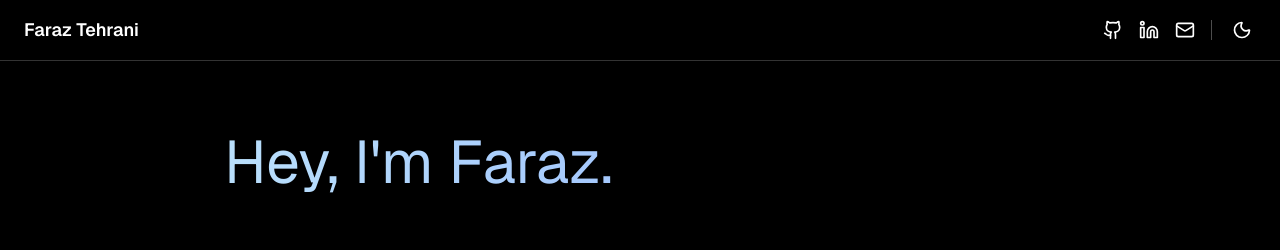
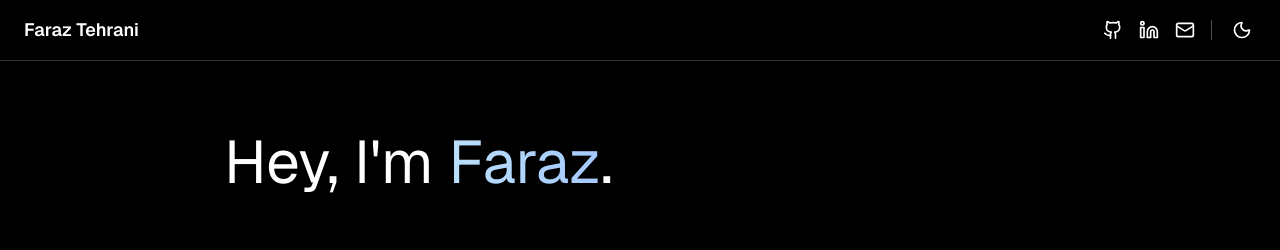
Before and after one commit to faraz-t/portfolio, a Next.js app: page / in a window 1280 px wide. Shown: the top 250 px of the page. Built offline with nearby package versions, Linux system fonts and the light colour scheme.

Commit message:
Finish homepage

```diff
--- a/src/app/components/Header.tsx
+++ b/src/app/components/Header.tsx
@@ -27,7 +27,7 @@ export default function Header() {
   };
 
   return (
-    <header className="sticky top-0 z-50 border-b border-[var(--foreground)]/20 bg-[var(--background)]/95 backdrop-blur-md text-[var(--foreground)]">
+    <header className="sticky top-0 z-50 border-b border-[var(--foreground)]/20 bg-[var(--background)]/25 backdrop-blur-lg text-[var(--foreground)]">
       <nav className="flex items-center justify-between w-full px-6 py-4">
         {/* Left side: Name */}
         <Link href="/" className="text-lg font-semibold hover:opacity-70">
--- a/src/app/layout.tsx
+++ b/src/app/layout.tsx
@@ -16,7 +16,7 @@ const specialFont = Playfair_Display({
   variable: "--font-special",
 });
 
-const stardustFont = Geist({
+const stardustFont = Playfair_Display({
   subsets: ["latin"],
   weight: "400",
   variable: "--font-stardust",
--- a/src/app/page.tsx
+++ b/src/app/page.tsx
@@ -4,8 +4,8 @@ export default function HomePage() {
   return (
     <main className="mx-auto max-w-4xl px-6 md:px-8 py-16 space-y-12 leading-[1.8]">
       {/* Intro */}
-      <h1 className="stardust-text text-6xl leading-tight">
-        Hey, I'm Faraz.
+      <h1 className="text-6xl leading-tight">
+        Hey, I'm <span className="stardust-text">Faraz</span>.
       </h1>
 
       <p className="text-4xl text-[var(--foreground)] leading-10 tracking-[-0.03em] mb-8">
```
